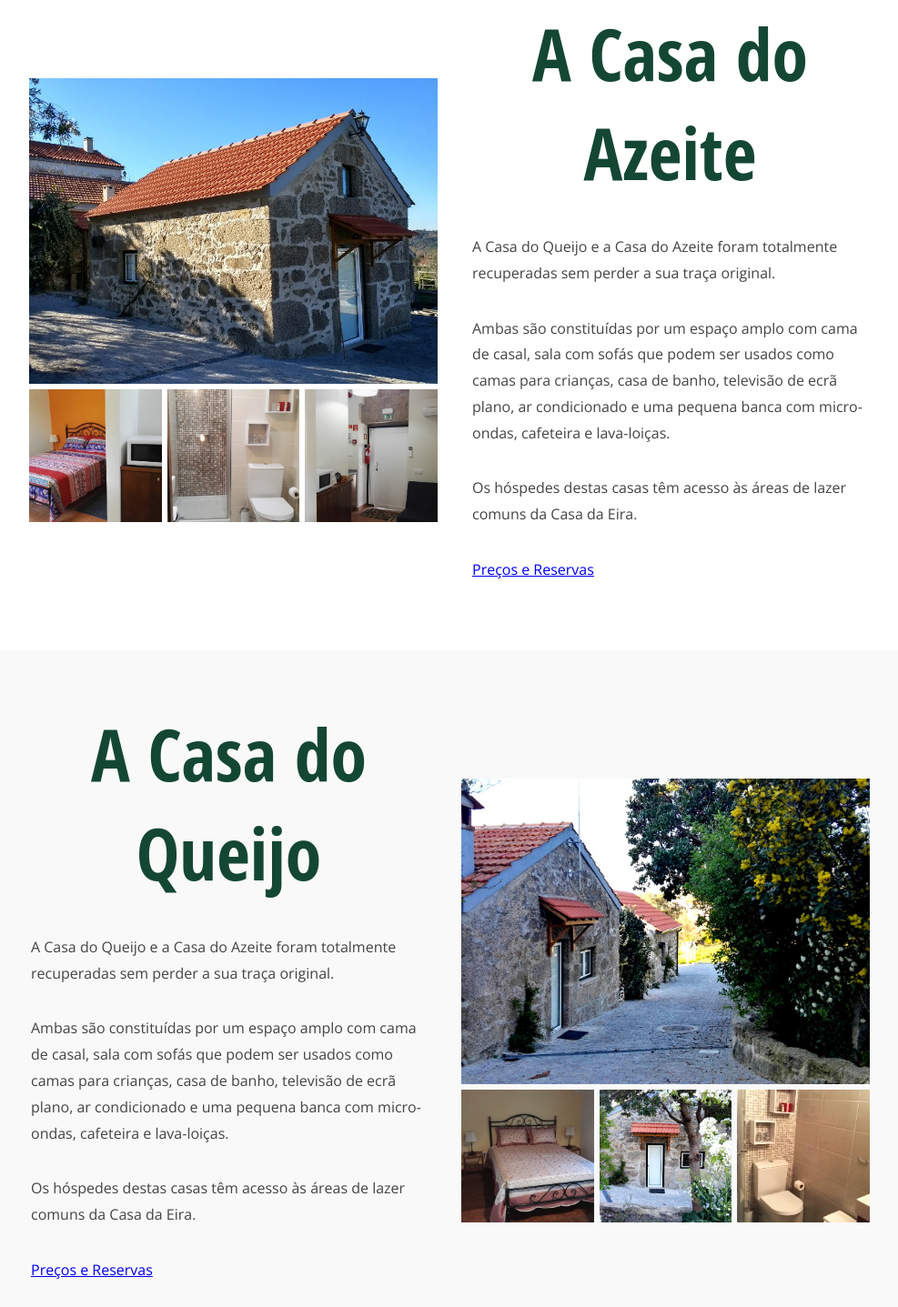
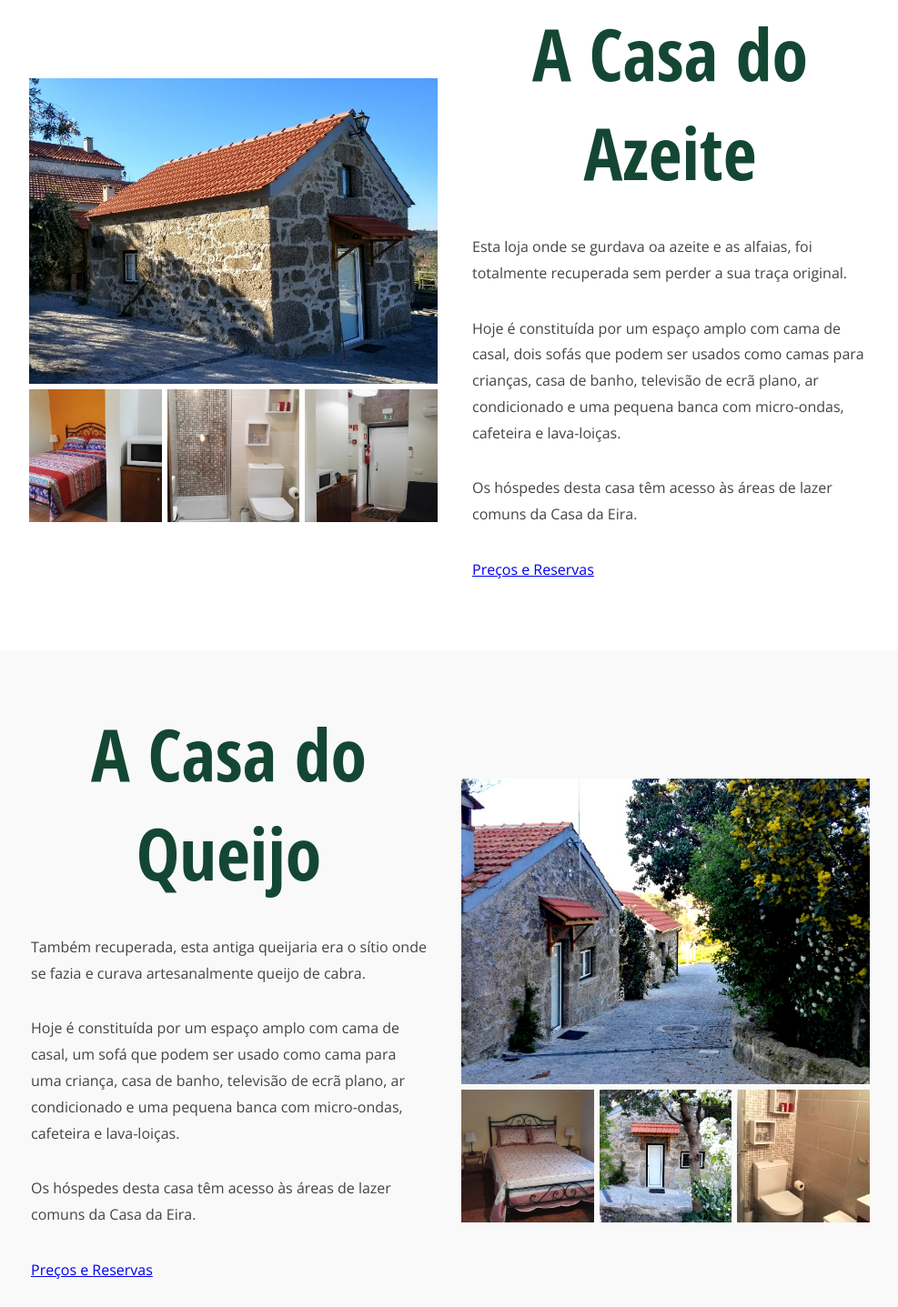
Before and after one commit to quintadevodra/quintadevodra.github.io, a plain HTML site: page pt/index.html in a window 1280 px wide. Shown: the part 2923-4360 px from the top of the page at 91% size, without its empty margins (146-1133 px from the left). Drawn offline with nearby package versions, Linux system fonts and the light colour scheme.

Commit message:
Update index.html

```diff
--- a/pt/index.html
+++ b/pt/index.html
@@ -145,9 +145,9 @@
                     <div class="section-content flex-box">
                         <div class="section-header">A Casa do Azeite</div>
                         <div class="section-info flex-box">
-                            <p>A Casa do Queijo e a Casa do Azeite  foram totalmente recuperadas sem perder a sua traça original.</p>
-                            <p>Ambas são constituídas por um espaço amplo com cama de casal, sala com sofás que podem ser usados como camas para crianças, casa de banho, televisão de ecrã plano, ar condicionado e uma pequena banca com micro-ondas, cafeteira e lava-loiças.</p>
-                            <p>Os hóspedes destas casas têm acesso às áreas de lazer comuns da Casa da Eira.</p>
+                            <p>Esta loja onde se gurdava oa azeite e as alfaias, foi totalmente recuperada sem perder a sua traça original.</p>
+                            <p>Hoje é constituída por um espaço amplo com cama de casal, dois sofás que podem ser usados como camas para crianças, casa de banho, televisão de ecrã plano, ar condicionado e uma pequena banca com micro-ondas, cafeteira e lava-loiças.</p>
+                            <p>Os hóspedes desta casa têm acesso às áreas de lazer comuns da Casa da Eira.</p>
                             <p><a href="#booking">Preços e Reservas</a></p>
                         </div>
                     </div>
@@ -170,9 +170,9 @@
                     <div class="section-content flex-box">
                         <div class="section-header">A Casa do Queijo</div>
                         <div class="section-info flex-box">
-                            <p>A Casa do Queijo e a Casa do Azeite  foram totalmente recuperadas sem perder a sua traça original.</p>
-                            <p>Ambas são constituídas por um espaço amplo com cama de casal, sala com sofás que podem ser usados como camas para crianças, casa de banho, televisão de ecrã plano, ar condicionado e uma pequena banca com micro-ondas, cafeteira e lava-loiças.</p>
-                            <p>Os hóspedes destas casas têm acesso às áreas de lazer comuns da Casa da Eira.</p>
+                            <p>Também recuperada, esta antiga queijaria era o sítio onde se fazia e curava artesanalmente queijo de cabra.</p>
+                            <p>Hoje é constituída por um espaço amplo com cama de casal, um sofá que podem ser usado como cama para uma criança, casa de banho, televisão de ecrã plano, ar condicionado e uma pequena banca com micro-ondas, cafeteira e lava-loiças.</p>
+                            <p>Os hóspedes desta casa têm acesso às áreas de lazer comuns da Casa da Eira.</p>
                             <p><a href="#booking">Preços e Reservas</a></p>
                         </div>
                     </div>
```
